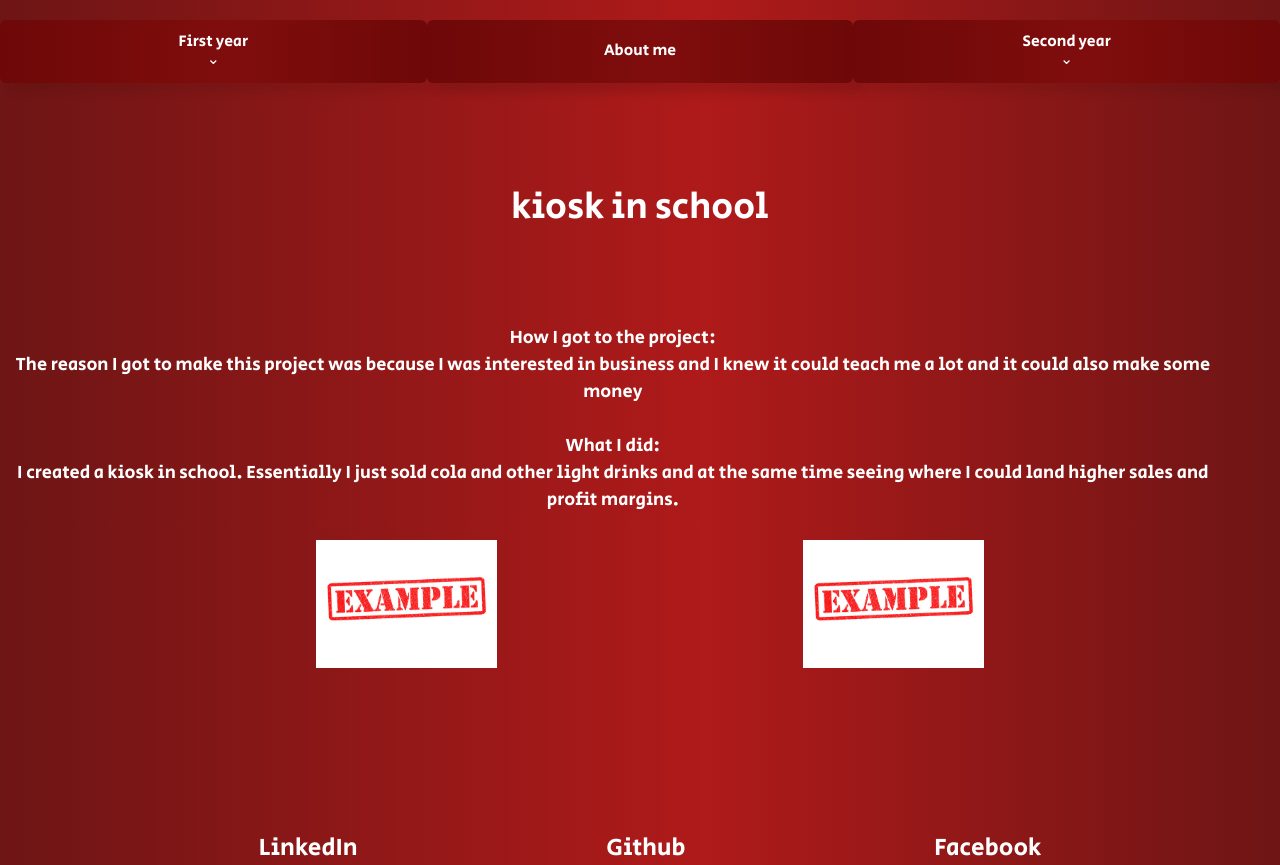
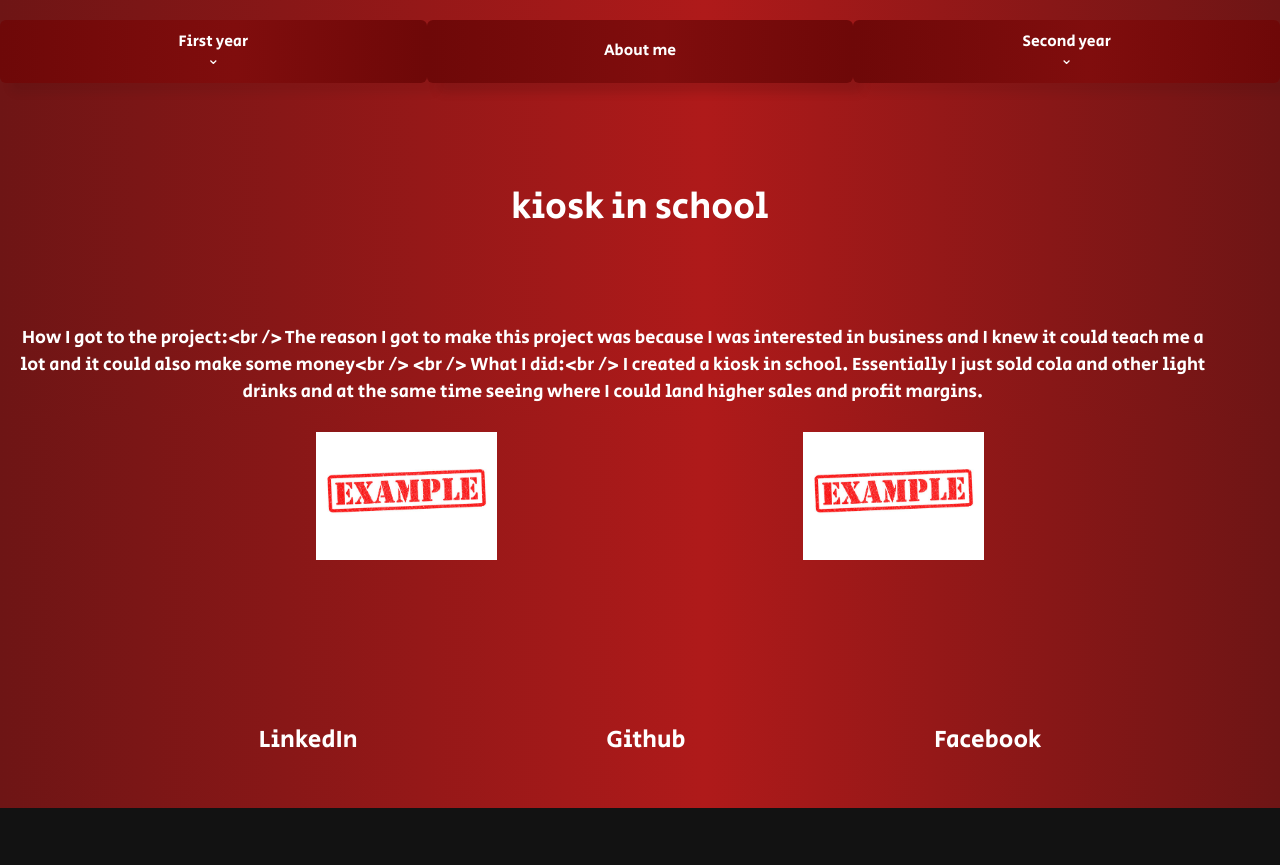
Before and after one commit to UnmatchedPerspicacious/pol-eshel_red, a Next.js app: page /projects/first_year/autumn in a window 1280 px wide. After the commit the page ends 808 px from the top, so only its background shows below. Built offline with nearby package versions, Linux system fonts and the light colour scheme.

Commit message:
Update page.tsx

```diff
--- a/app/projects/first_year/autumn/page.tsx
+++ b/app/projects/first_year/autumn/page.tsx
@@ -1,5 +1,5 @@
 import example from './example_img.jpg';
-import Image from "next/image"
+import Image from "next/image";
 import Link from "next/link";
 
 export default function Page() {
@@ -7,10 +7,10 @@ export default function Page() {
     <div className="container">
       <h1 className="head">kiosk in school</h1>
       <p className="description">
-        How I got to the project:<br />
-        The reason I got to make this project was because I was interested in business and I knew it could teach me a lot and it could also make some money<br />
-        <br />
-        What I did:<br />
+        How I got to the project:&lt;br /&gt;
+        The reason I got to make this project was because I was interested in business and I knew it could teach me a lot and it could also make some money&lt;br /&gt;
+        &lt;br /&gt;
+        What I did:&lt;br /&gt;
         I created a kiosk in school. Essentially I just sold cola and other light drinks and at the same time seeing where I could land higher sales and profit margins.
       </p>
       <div className="images">
@@ -24,8 +24,12 @@ export default function Page() {
           <li className="linkprj">
             <Link href={"#"}>LinkedIn</Link>
           </li>
-          <li className="linkprj"><Link href={"#"}>Github</Link></li>
-          <li className="linkprj"><Link href={"#"}>Facebook</Link></li>
+          <li className="linkprj">
+            <Link href={"#"}>Github</Link>
+          </li>
+          <li className="linkprj">
+            <Link href={"#"}>Facebook</Link>
+          </li>
         </ul>
       </div>
     </div>
```
